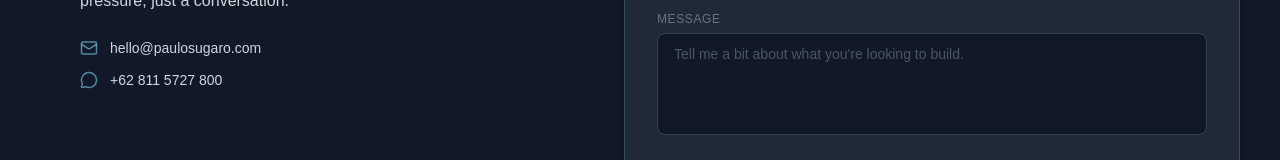
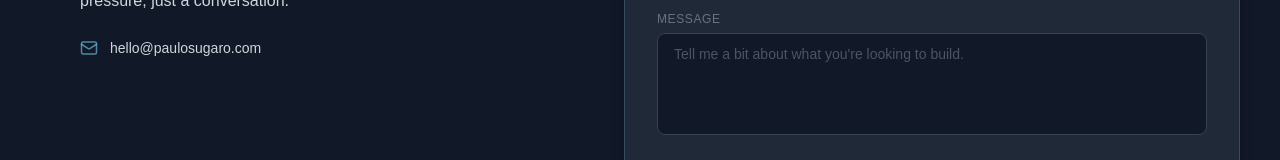
Before and after one commit to JalakBali/portfolio-paulo-sugaro, a Next.js app: page / in a window 1280 px wide. Shown: the part 5414-5574 px from the top of the page. Built offline with nearby package versions, Linux system fonts and the light colour scheme.

Commit message:
chore: temporarily hide WhatsApp link in Contact section
Commented out the WhatsApp entry in contactItems array. Fully reversible —
restore steps documented in PROJECT-INSTRUCTIONS.md.

```diff
--- a/src/components/sections/Contact.tsx
+++ b/src/components/sections/Contact.tsx
@@ -10,11 +10,13 @@ const contactItems = [
     value: "hello@paulosugaro.com",
     href: "mailto:hello@paulosugaro.com",
   },
-  {
-    icon: MessageCircle,
-    value: "+62 811 5727 800",
-    href: "https://wa.me/628115727800",
-  },
+  // HIDDEN 12 Sep 2026 — WhatsApp link disembunyikan sementara,
+  // lihat PROJECT-INSTRUCTIONS.md
+  // {
+  //   icon: MessageCircle,
+  //   value: "+62 811 5727 800",
+  //   href: "https://wa.me/628115727800",
+  // },
 ];
 
 const staggerContainer: Variants = {
```
Also changed, not shown: 1 other file (tests, documents, lock files or other folders).
